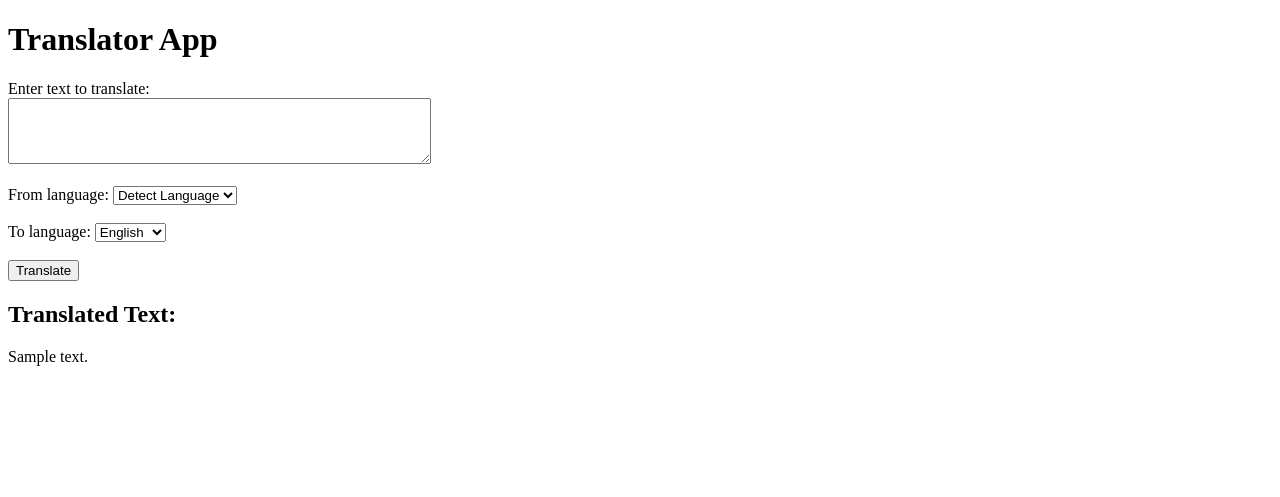
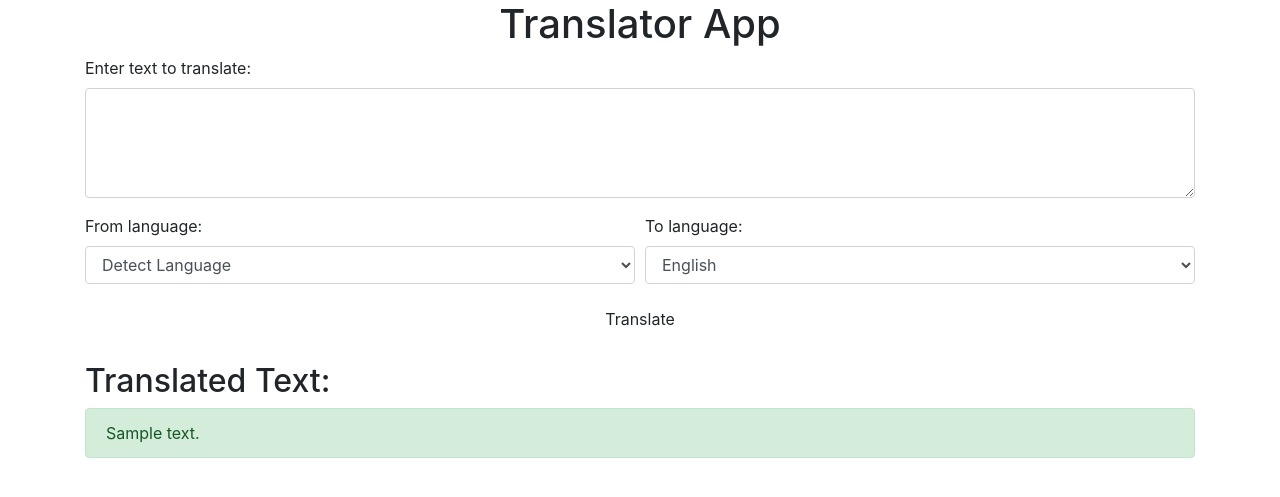
Before and after one commit to imisgsc/DJANGO-TRANSLATOR-APP, a Flask app: template templates/index.html in a window 1280 px wide. Shown: the top 497 px of the page. Run offline with Flask 3, Linux system fonts and the light colour scheme; the template is opened without the code that fills it: most values are stand-ins (such as "Sample title", 1, 10 or a date in 2020); some libraries are stand-ins or nearby versions.

Commit message:
updates app

```diff
--- a/app.py
+++ b/app.py
@@ -1,5 +1,5 @@
 from flask import Flask, render_template, request
-from googletrans import Translator
+from googletrans import Translator, LANGUAGES
 
 app = Flask(__name__)
 translator = Translator()
@@ -12,7 +12,7 @@ def index():
         source_lang = request.form['source_lang']
         target_lang = request.form['target_lang']
         translated_text = translator.translate(input_text, src=source_lang, dest=target_lang).text
-    return render_template('index.html', translated_text=translated_text)
+    return render_template('index.html', translated_text=translated_text, languages=LANGUAGES)
 
 if __name__ == '__main__':
     app.run(debug=True)
--- a/templates/index.html
+++ b/templates/index.html
@@ -2,40 +2,52 @@
 <html lang="en">
 <head>
     <meta charset="UTF-8">
-    <meta http-equiv="X-UA-Compatible" content="IE=edge">
     <meta name="viewport" content="width=device-width, initial-scale=1.0">
     <title>Translator App</title>
+    <!-- Bootstrap CSS -->
+    <link href="https://maxcdn.bootstrapcdn.com/bootstrap/4.5.2/css/bootstrap.min.css" rel="stylesheet">
 </head>
 <body>
-    <h1>Translator App</h1>
+    <div class="container">
+        <h1 class="text-center">Translator App</h1>
         <form action="" method="post">
-        <label for="input_text">Enter text to translate:</label><br>
-        <textarea id="input_text" name="input_text" rows="4" cols="50"></textarea><br><br>
-
+            <div class="form-group">
+                <label for="input_text">Enter text to translate:</label>
+                <textarea id="input_text" name="input_text" class="form-control" rows="4"></textarea>
+            </div>
+            <div class="form-row">
+                <div class="form-group col-md-6">
                     <label for="source_lang">From language:</label>
-        <select id="source_lang" name="source_lang">
+                    <select id="source_lang" name="source_lang" class="form-control">
                         <option value="auto">Detect Language</option>
                         <option value="en">English</option>
                         <option value="es">Spanish</option>
                         <option value="fr">French</option>
                         <option value="de">German</option>
                         <!-- Add more language options as needed -->
-        </select><br><br>
-
+                    </select>
+                </div>
+                <div class="form-group col-md-6">
                     <label for="target_lang">To language:</label>
-        <select id="target_lang" name="target_lang">
+                    <select id="target_lang" name="target_lang" class="form-control">
                         <option value="en">English</option>
                         <option value="es">Spanish</option>
                         <option value="fr">French</option>
                         <option value="de">German</option>
                         <!-- Add more language options as needed -->
-        </select><br><br>
-
-        <input type="submit" value="Translate">
+                    </select>
+                </div>
+            </div>
+            <input type="submit" value="Translate" class="btn btn-yellow btn-block">
         </form>
         {% if translated_text %}
-        <h2>Translated Text:</h2>
-        <p>{{ translated_text }}</p>
+            <h2 class="mt-4">Translated Text:</h2>
+            <p class="alert alert-success">{{ translated_text }}</p>
         {% endif %}
+    </div>
+    <!-- Bootstrap JS and dependencies -->
+    <script src="https://code.jquery.com/jquery-3.5.1.slim.min.js"></script>
+    <script src="https://cdn.jsdelivr.net/npm/@popperjs/core@2.5.4/dist/umd/popper.min.js"></script>
+    <script src="https://maxcdn.bootstrapcdn.com/bootstrap/4.5.2/js/bootstrap.min.js"></script>
 </body>
 </html>
```
Also changed, not shown: templates/static/styles.css (+28 -0 lines). Lines whose indentation alone changed are shown as unchanged.
